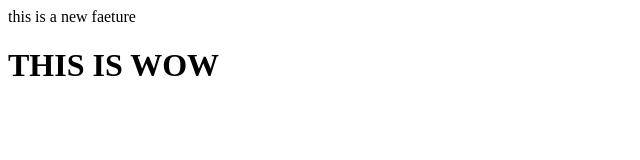
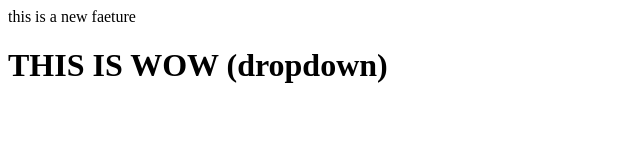
Before and after one commit to Faraz-05/localrepo, a plain HTML site: page index.html in a window 1280 px wide. Shown: the whole page, without its empty margins (0-640 px from the left). Drawn offline with Linux system fonts and the light colour scheme.

Commit message:
this is also something new

```diff
--- a/index.html
+++ b/index.html
@@ -1,2 +1,2 @@
 <p> this is a new faeture</p>
-<h1> THIS IS WOW </h1>
+<h1> THIS IS WOW (dropdown)</h1>
```
